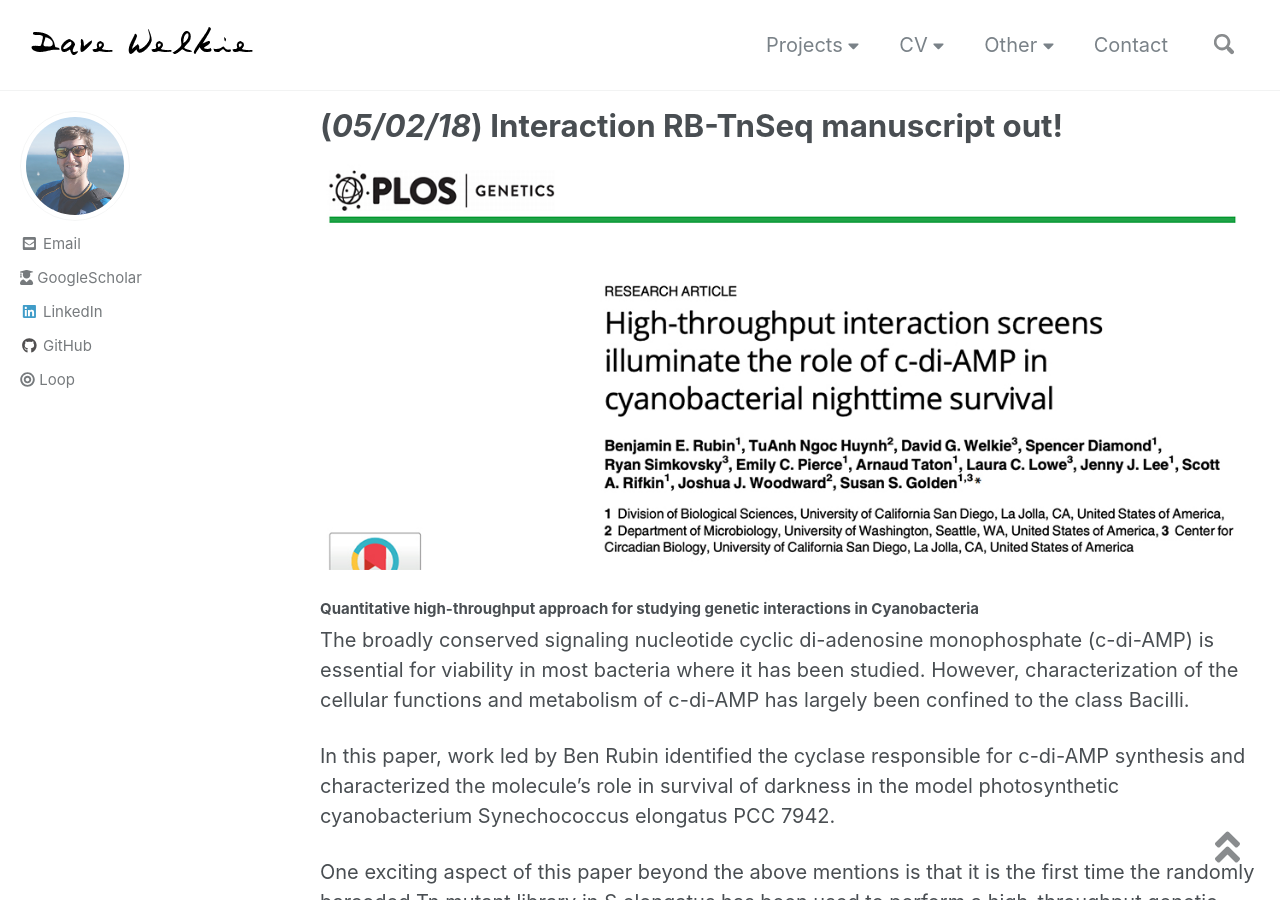
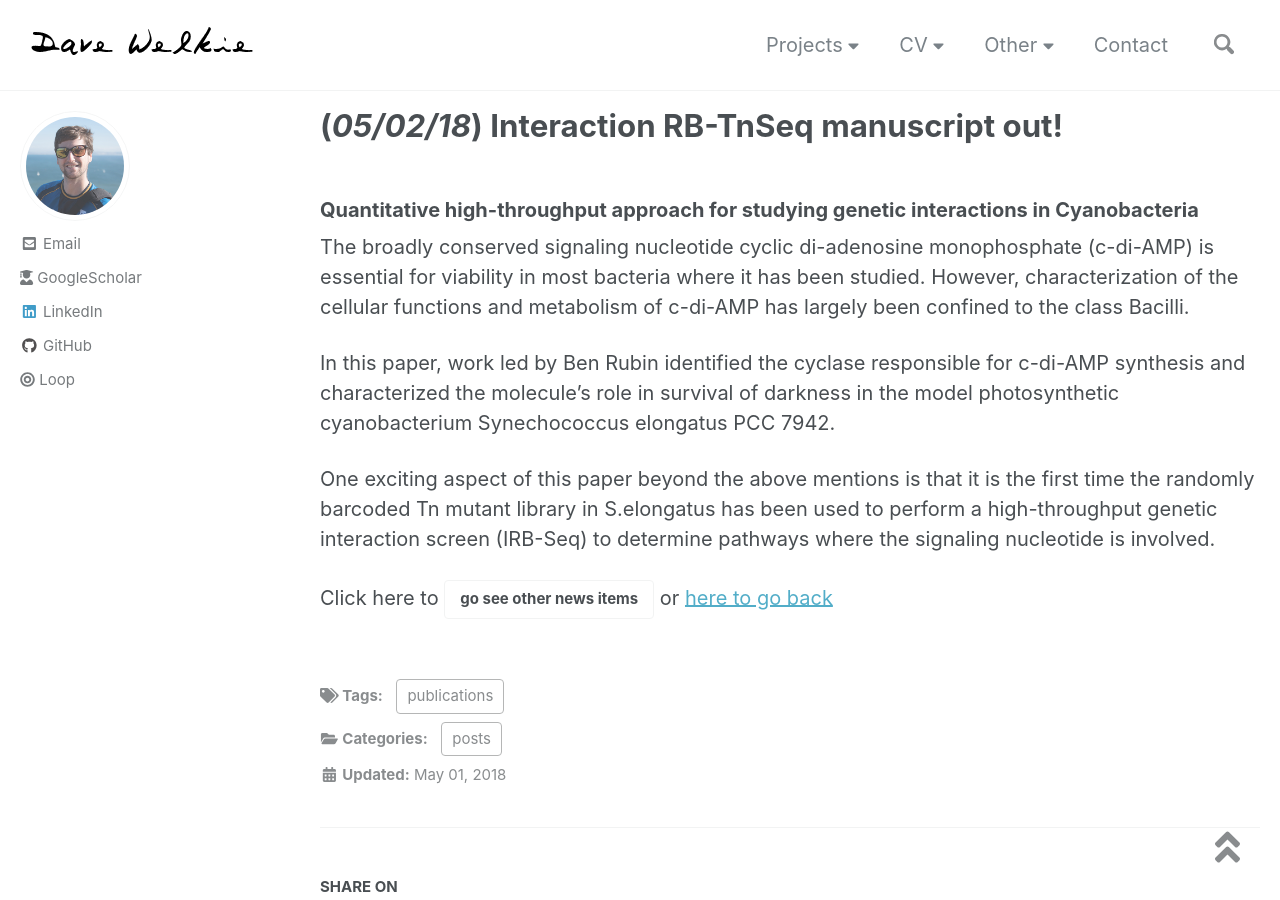
Before and after one commit to dwelkie/dwelkie.github.io, a Jekyll site: the page built from _posts/2018-05-01-IRB-Seq.md, in a window 1280 px wide and 900 px high. Built offline with Jekyll 4.4.1, drawn with Linux system fonts in a browser that asks for light colours; nearby versions of some CDN libraries.

Commit message:
Update 2018-05-01-IRB-Seq.md

```diff
--- a/_posts/2018-05-01-IRB-Seq.md
+++ b/_posts/2018-05-01-IRB-Seq.md
@@ -6,15 +6,11 @@ category: posts
 excerpt: "Manuscript describing the first time the RB-TnSeq library inS.elongatus has been used to perform a high-throughput genetic interaction screen is out!"
 search: true
 ---
-
-![no-alignment]({{ site.url }}{{ site.baseurl }}/assets/images/IRBSEQheader.jpg)
-
-##### Quantitative high-throughput approach for studying genetic interactions in Cyanobacteria <br>
+### Quantitative high-throughput approach for studying genetic interactions in Cyanobacteria <br>
 The broadly conserved signaling nucleotide cyclic di-adenosine monophosphate (c-di-AMP) is essential for viability in most bacteria where it has been studied. However, characterization of the cellular functions and metabolism of c-di-AMP has largely been confined to the class Bacilli.
 
 In this paper, work led by Ben Rubin identified the cyclase responsible for c-di-AMP synthesis and characterized the molecule’s role in survival of darkness in the model photosynthetic cyanobacterium Synechococcus elongatus PCC 7942.
 
 One exciting aspect of this paper beyond the above mentions is that it is the first time the randomly barcoded Tn mutant library in S.elongatus has been used to perform a high-throughput genetic interaction screen (IRB-Seq) to determine pathways where the signaling nucleotide is involved.
 
-
 Click here to [go see other news items](/Blog/){: .btn .btn--inverse} or [here to go back](/)
```
